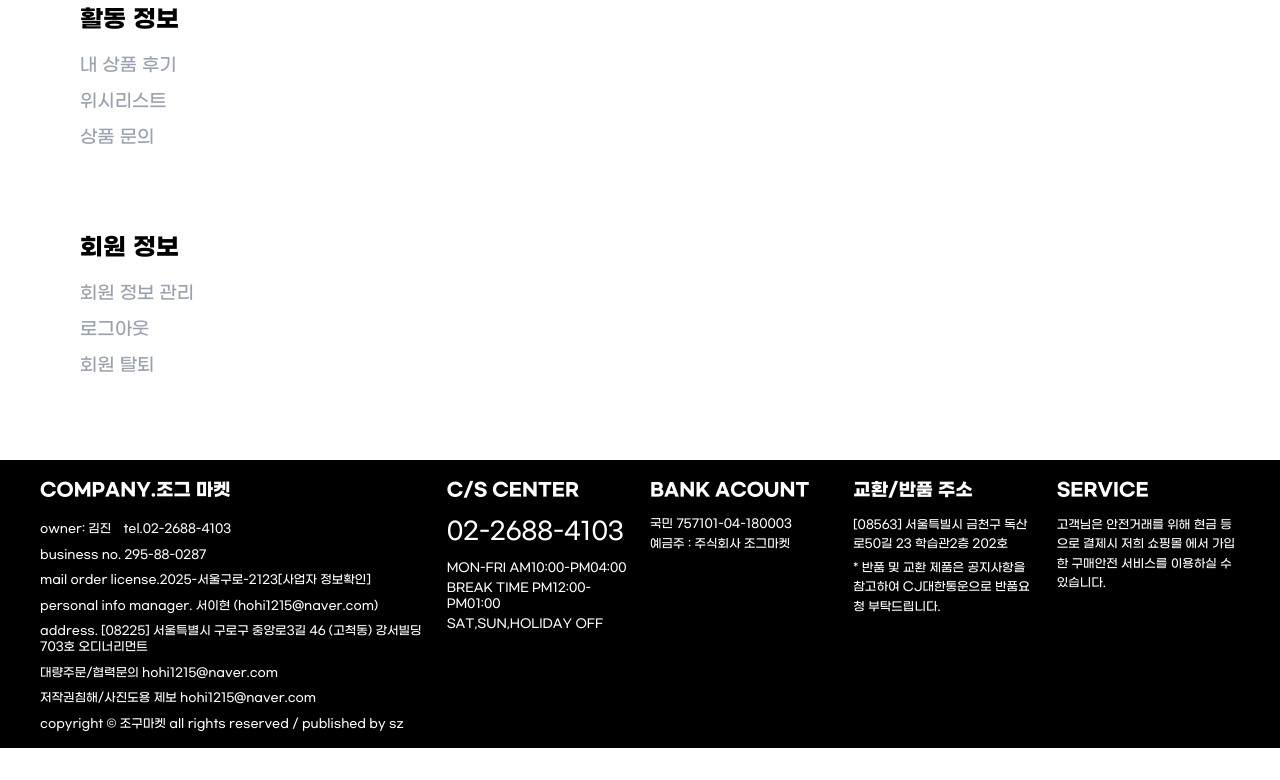
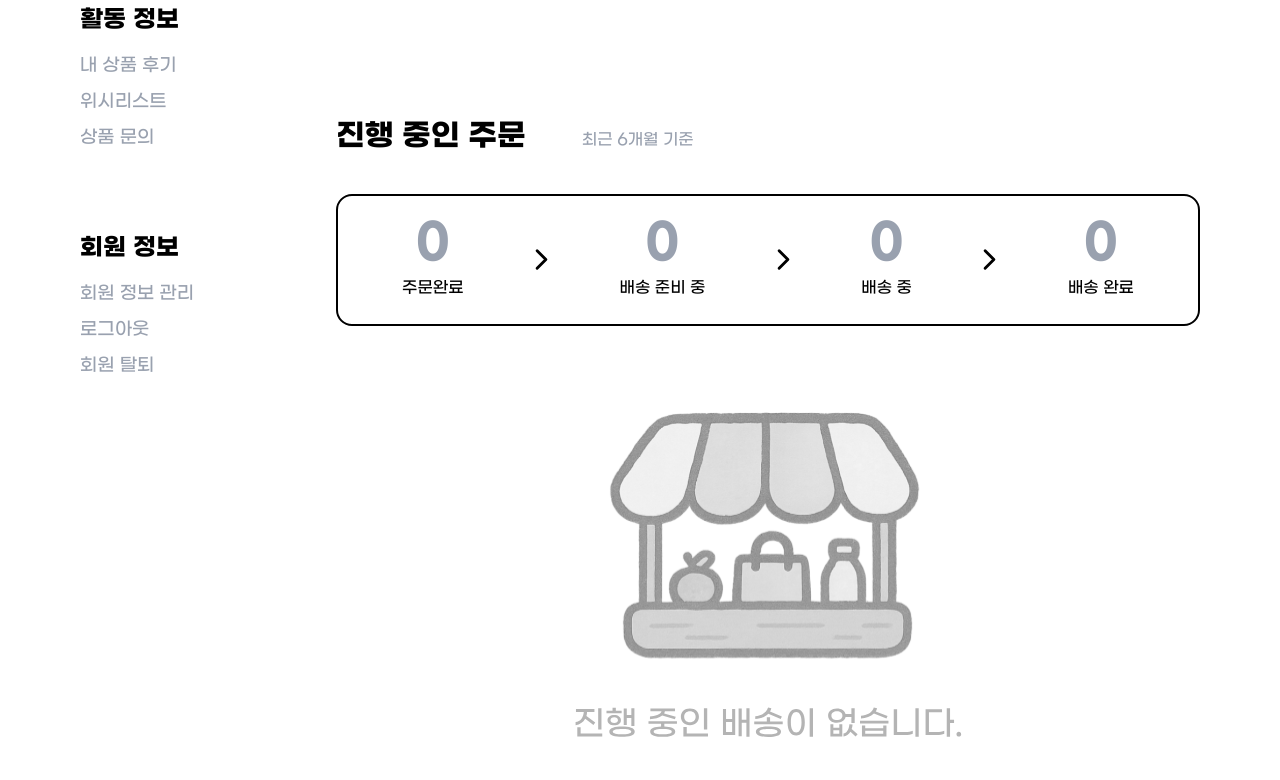
Before and after one commit to jjeankim/jogeu-market, a Next.js app: page /my in a window 1280 px wide. Shown: the part 580-1360 px from the top of the page. Before the commit the page ends 1328 px from the top, so only its background shows below. Built offline with nearby package versions, Linux system fonts and the light colour scheme.

Commit message:
Feat: 마이페이지 UI 구현

```diff
--- /dev/null
+++ b/src/components/my/MyPageOrderStatusCard.tsx
@@ -0,0 +1,37 @@
+import { FiChevronRight } from "react-icons/fi";
+
+interface OrderStatusCount {
+  count: number;
+  status: string;
+}
+
+const OrderStatusCount = ({ count, status }: OrderStatusCount) => {
+  return (
+    <div className="flex flex-col gap-2 items-center">
+      <span className="text-gray-400 text-5xl font-bold">{count}</span>
+      <span>{status}</span>
+    </div>
+  );
+};
+
+const MyPageOrderStatusCard = () => {
+  return (
+    <div className="mb-20">
+      <div className="flex gap-14 items-baseline mb-10">
+        <h3 className="text-3xl font-bold">진행 중인 주문</h3>
+        <span className="text-gray-400">최근 6개월 기준</span>
+      </div>
+      <div className="border-2 rounded-2xl flex justify-between items-center px-16 py-6">
+        <OrderStatusCount count={0} status="주문완료" />
+        <FiChevronRight size={35} />
+        <OrderStatusCount count={0} status="배송 준비 중" />
+        <FiChevronRight size={35} />
+        <OrderStatusCount count={0} status="배송 중" />
+        <FiChevronRight size={35} />
+        <OrderStatusCount count={0} status="배송 완료" />
+      </div>
+    </div>
+  );
+};
+
+export default MyPageOrderStatusCard;
--- a/src/components/my/MyPageWelcomeCard.tsx
+++ b/src/components/my/MyPageWelcomeCard.tsx
@@ -3,7 +3,7 @@ import { LuTicketPercent } from "react-icons/lu";
 
 const MyPageWelcomeCard = () => {
   return (
-    <div className="border-2 rounded-2xl">
+    <div className="border-2 rounded-2xl mb-30">
       <div className="p-16">
         <h3 className="text-4xl font-bold">
           <span className="text-[#B29977]">허영선</span> 님 환영합니다!
--- a/src/pages/my/index.tsx
+++ b/src/pages/my/index.tsx
@@ -1,11 +1,23 @@
 import MyPageInfo from "@/components/my/MyPageWelcomeCard";
 import MyPageLayout from "@/components/my/MyPageLayout";
+import MyPageOrderStatusCard from "@/components/my/MyPageOrderStatusCard";
+import Image from "next/image";
 
 const index = () => {
   return (
     <MyPageLayout pageTitle="마이페이지">
       <section>
         <MyPageInfo />
+        <MyPageOrderStatusCard />
+        {/* 오더 없을때 조건 부 렌더링 */}
+        <div className="flex justify-center">
+          <Image
+            width={400}
+            height={400}
+            src={"/images/logo_bw_jogeuMarket.svg"}
+            alt="진행 중인 주문 없음 이미지"
+          />
+        </div>
       </section>
     </MyPageLayout>
   );
```
